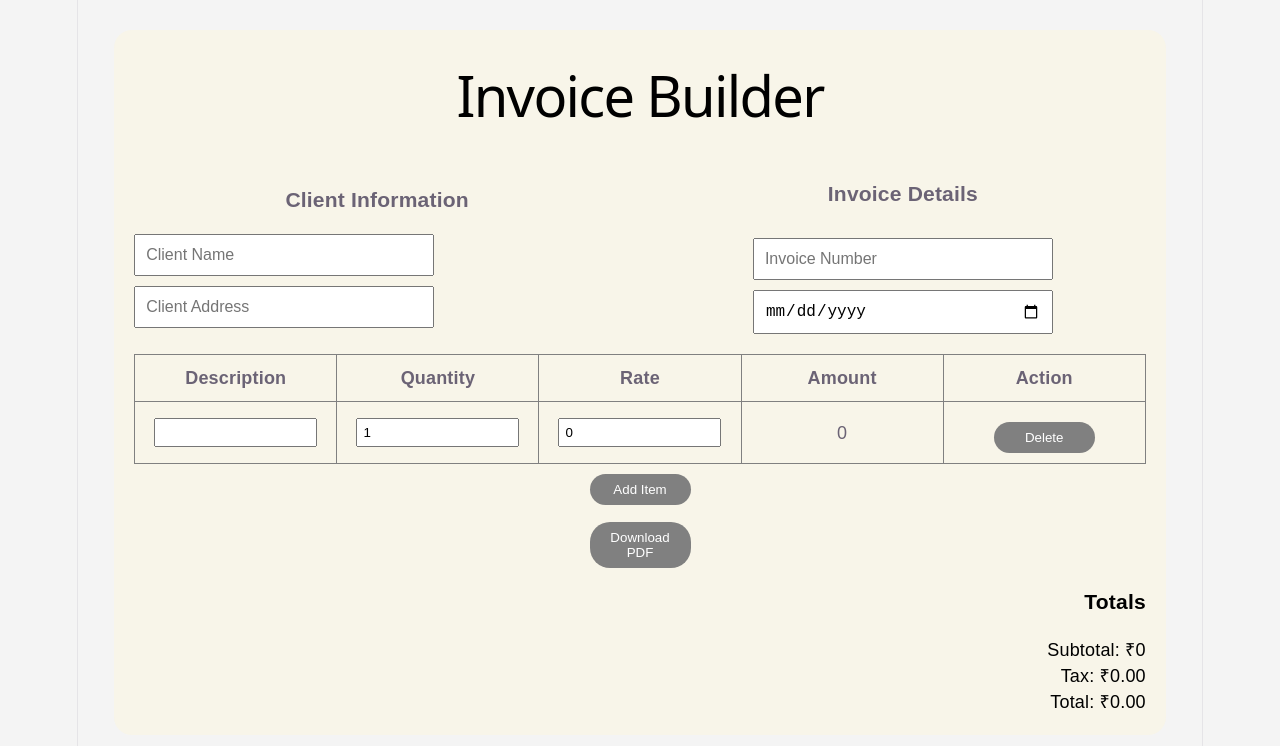
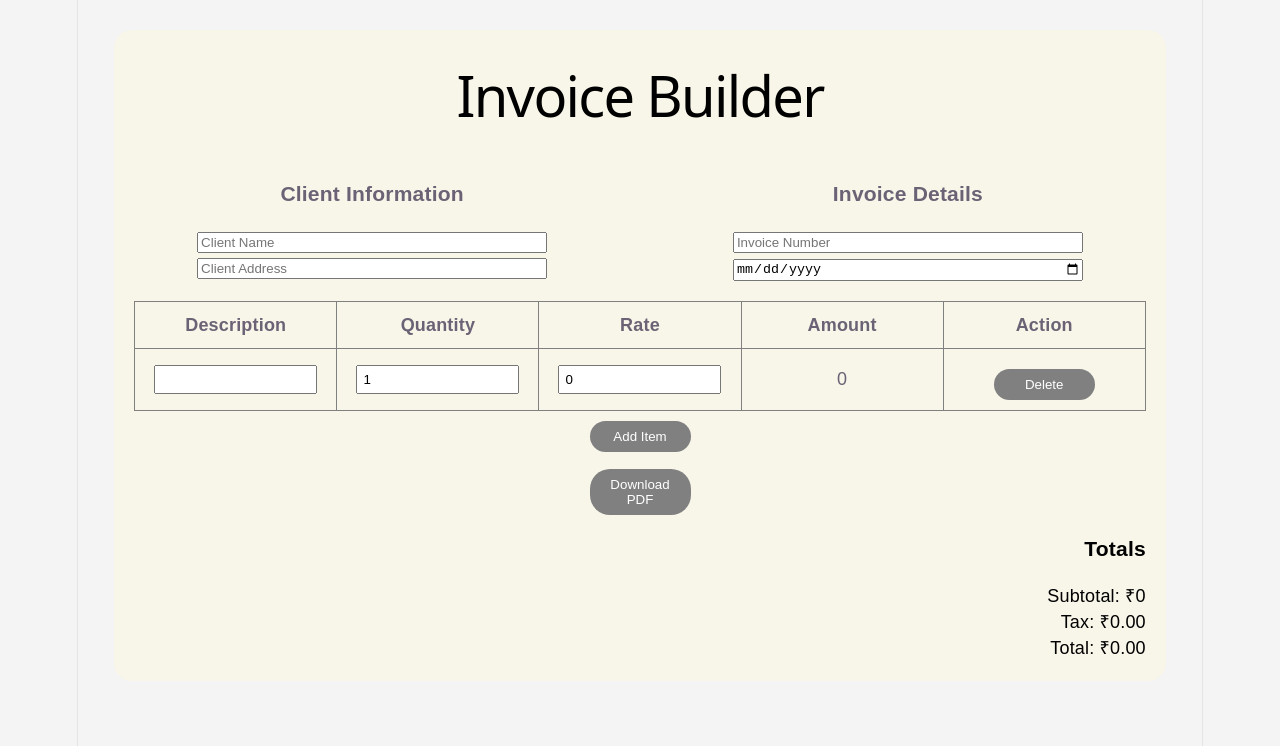
Before and after one commit to bxodelroy/invoice-builder, a React (Vite) app: page / in a window 1280 px wide. Shown: the top 746 px of the page. Built offline with nearby package versions, Linux system fonts and the light colour scheme.

Commit message:
width issues

```diff
--- a/src/App.css
+++ b/src/App.css
@@ -30,14 +30,17 @@ h1{
     flex: 1;
 }
 
+.top-section{
+    display: grid;
+    grid-template-columns: repeat(2, 1fr);
+    gap: 60px;
+    margin-top: 30px;
+}
+
 .client-info input,
 .invoice-details input{
-    display: block;
-    margin-top: 10px;
-    padding: 10px;
-    width: 300px;
-    font-size: 16px;
-    box-sizing: border-box;
+    width: 100%;
+    max-width: 350px;
 }
 
 table input{
@@ -63,12 +66,6 @@ td{
 input{
     width: 300px;
     box-sizing: border-box;
-}
-
-.top-section{
-    display: flex;
-    gap: 40px;
-    margin-top: 30px;
 }
 
 .totals{
@@ -107,16 +104,3 @@ button:hover{
         display: none;
     }
 }
-
-.top-section{
-  display: flex;
-  align-items: center;
-  justify-content: space-between;
-}
-
-.invoice-details{
-  display: flex;
-  flex-direction: column;
-  align-items: center;
-  justify-content: center;
-}
```
